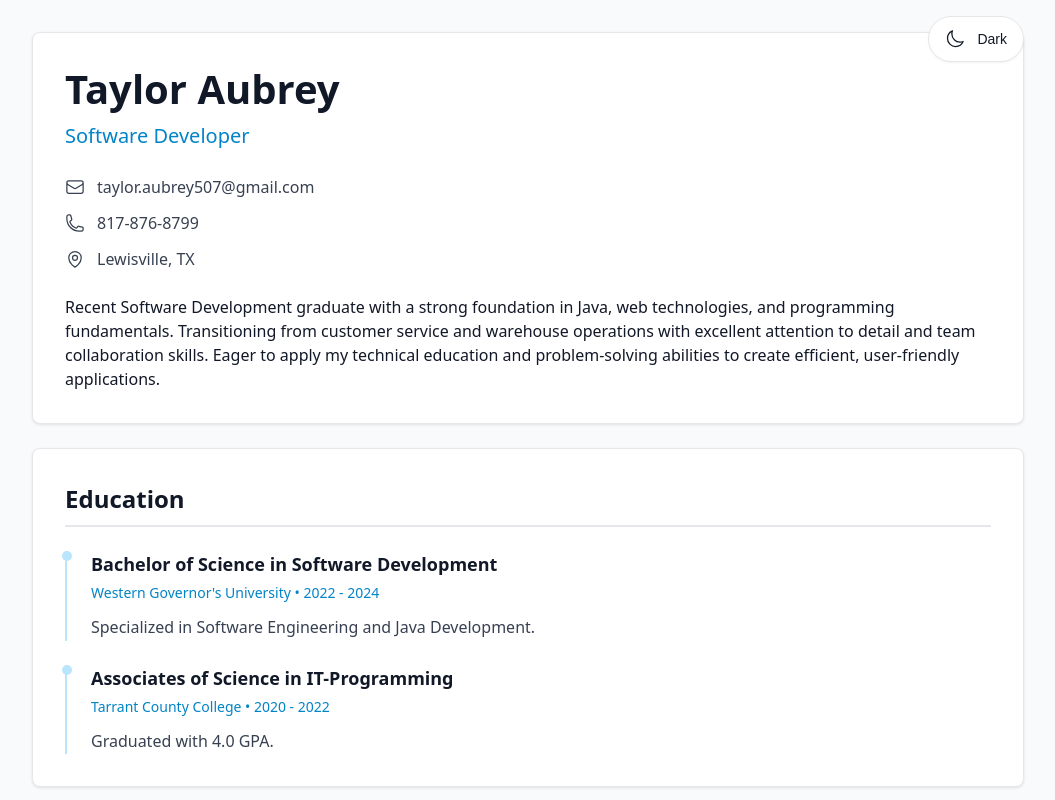
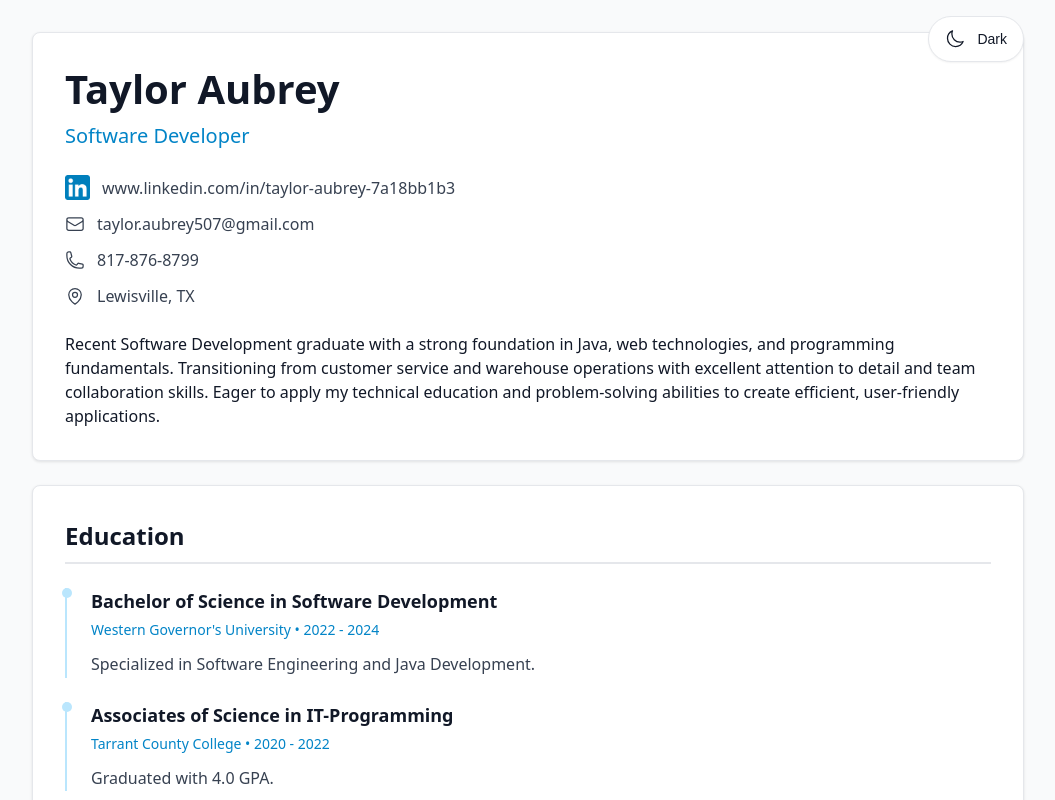
Before and after one commit to tay24lor/resume, a React (Vite) app: page / in a window 1280 px wide. Shown: the top 800 px of the page, without its empty margins (112-1167 px from the left). Built offline with nearby package versions, Linux system fonts and the light colour scheme.

Commit message:
[added LinkedIn icon]

```diff
--- a/src/App.tsx
+++ b/src/App.tsx
@@ -51,6 +51,13 @@ function App() {
           <h2>Software Developer</h2>
 
           <div className="contact-info">
+          <div className="contact-item">
+              <img src="src\assets\LinkedIn_icon.png" alt="LinkedIn Icon"
+              width={'25'} />
+              <a href="www.linkedin.com/in/taylor-aubrey-7a18bb1b3">
+              www.linkedin.com/in/taylor-aubrey-7a18bb1b3
+              </a>
+            </div>
             <div className="contact-item">
               <EnvelopeIcon />
               <a href="mailto:taylor.aubrey507@gmail.com">
```
Also changed, not shown: src/assets/LinkedIn_icon.png (added).
